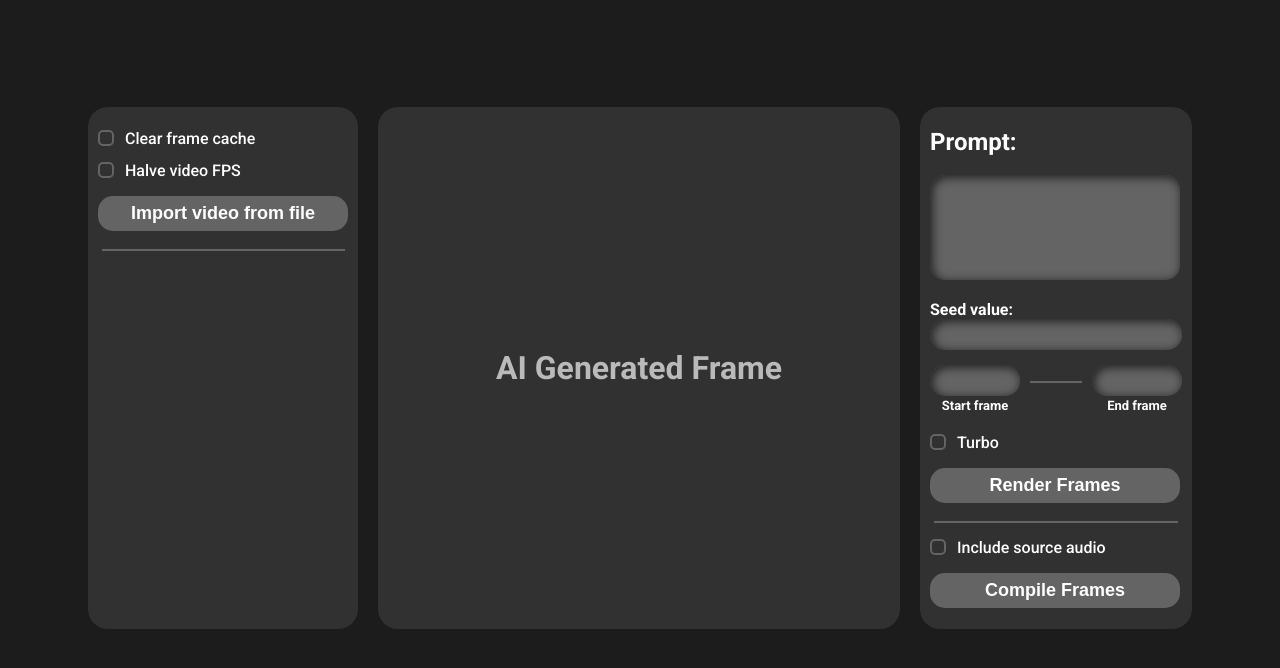
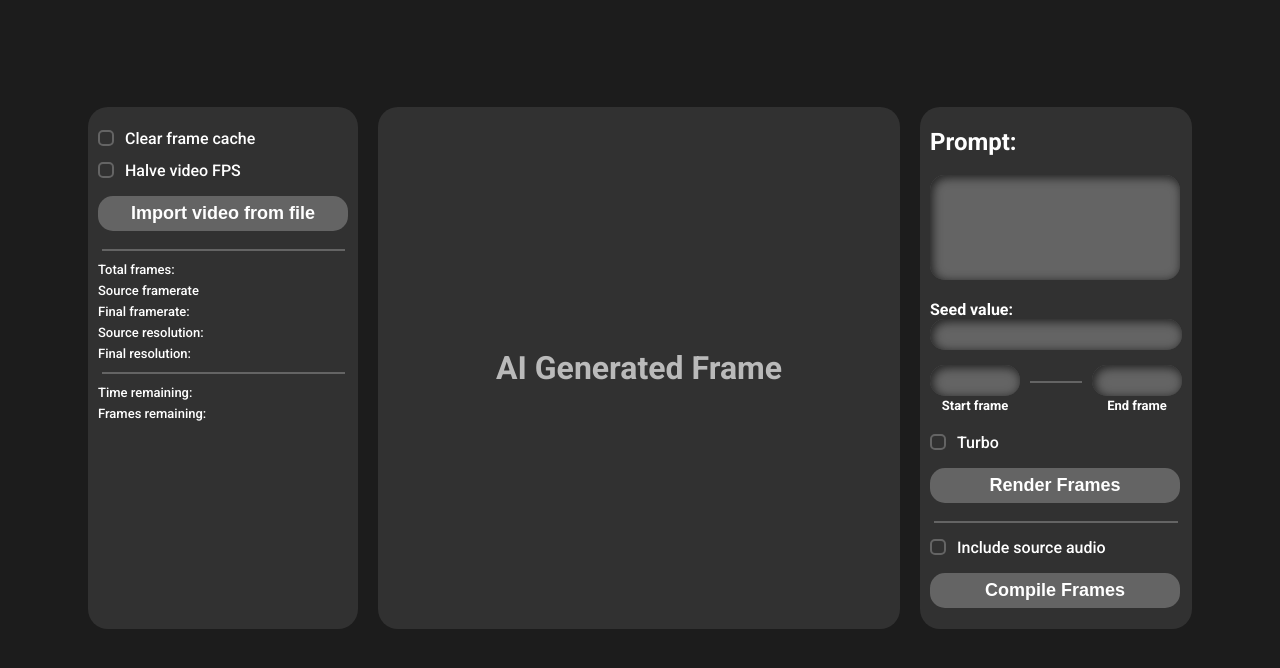
Before and after one commit to LukeMole/AI-Video-Filter, a Flask app: page / in a window 1280 px wide. Shown: the top 668 px of the page. Run offline with Flask 3, Linux system fonts and the light colour scheme.

Commit message:
added metadata paragraphs

```diff
--- a/templates/index.html
+++ b/templates/index.html
@@ -23,6 +23,17 @@
         <button class="video-import" id="importVideoFile">Import video from file</button>
 
         <hr>
+
+        <p class="metadata">Total frames:</p>
+        <p class="metadata">Source framerate</p>
+        <p class="metadata">Final framerate:</p>
+        <p class="metadata">Source resolution:</p>
+        <p class="metadata">Final resolution:</p>
+
+        <hr>
+
+        <p class="metadata">Time remaining:</p>
+        <p class="metadata">Frames remaining:</p>
     </div>
     <div class="center">
         <h1>AI Generated Frame</h1>
--- a/templates/style.css
+++ b/templates/style.css
@@ -175,3 +175,9 @@ input[type="number"], textarea{
 .video-import{
     min-width: 250px;
 }
+
+.metadata{
+    font-weight: 500;
+    margin: 3px 10px;
+    font-size: small;
+}
```
